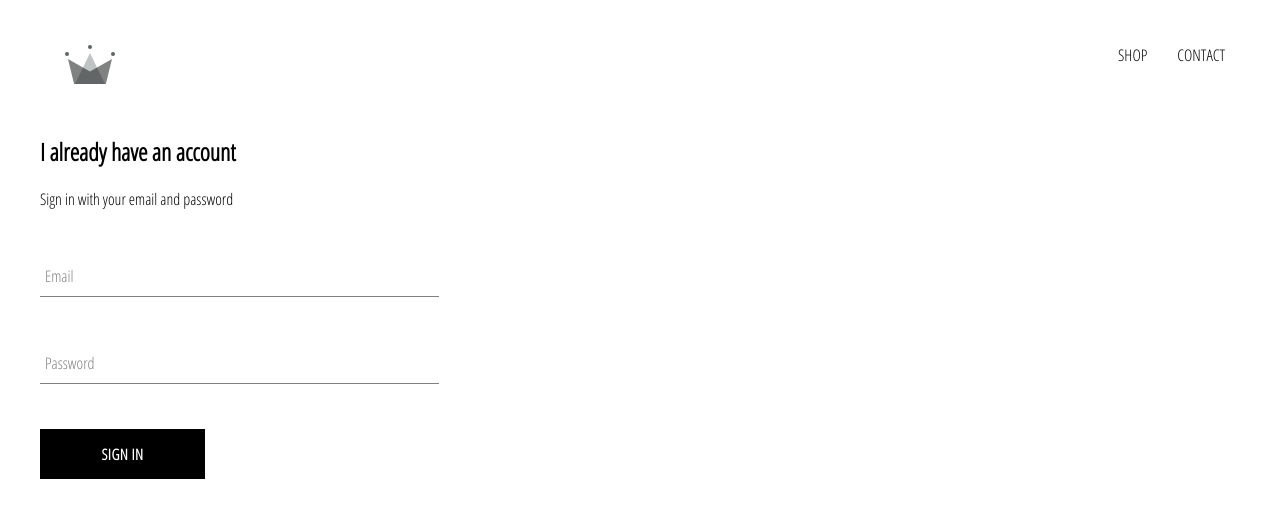
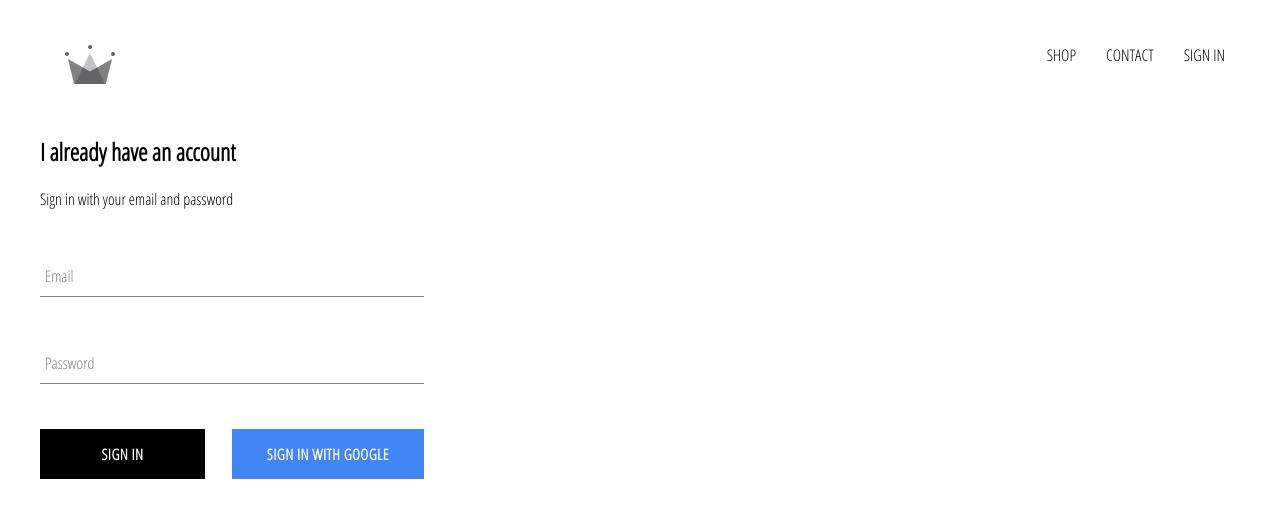
Before and after one commit to marosvida/e-clothes, a React (Create React App) app: page /signin in a window 1280 px wide. Shown: the top 518 px of the page. Built offline with nearby package versions, Linux system fonts and the light colour scheme; no server answers.

Commit message:
implemented firebase and sign in with google and sign out

```diff
--- a/package.json
+++ b/package.json
@@ -6,6 +6,7 @@
     "@testing-library/jest-dom": "^4.2.4",
     "@testing-library/react": "^9.3.2",
     "@testing-library/user-event": "^7.1.2",
+    "firebase": "^7.19.0",
     "node-sass": "^4.14.1",
     "react": "^16.13.1",
     "react-dom": "^16.13.1",
--- a/src/App.css
+++ b/src/App.css
@@ -7,3 +7,7 @@
     text-decoration: none;
     color: black;
 }
+
+* {
+    box-sizing: border-box;
+}
--- a/src/App.js
+++ b/src/App.js
@@ -7,19 +7,44 @@
 import Header from './components/header/header.component'
 import HomePage from '../src/pages/homepage/homepage.components'
 import ShopPage from '../src/pages/shop/shop.component'
-import SignINAndSignUpPage from '../src/pages/sign-in-sign-up/sign-in-sign-up.component';
+import SignInAndSignUpPage from '../src/pages/sign-in-sign-up/sign-in-sign-up.component';
+import { auth } from '../src/firebase/firebase.utils'
 
-function App() {
+class App extends React.Component {
+  constructor(props){
+    super(props);
+
+    this.state = {
+      currentUser: null
+    };
+  }
+
+  unsubscribeFromAuth = null;
+
+  componentDidMount() {
+    this.unsubscribeFromAuth = auth.onAuthStateChanged(user => {
+      this.setState({ currentUser: user });
+
+      console.log(user);
+    })
+  }
+
+  componentWillUnmount() {
+    this.unsubscribeFromAuth();
+  }
+
+  render() {
     return (
       <div>
-      <Header />
+        <Header currentUser={this.state.currentUser} />
         <Switch>
           <Route exact path='/' component={HomePage} />
           <Route path='/shop' component={ShopPage} />
-        <Route path='/signin' component={SignINAndSignUpPage} />
+          <Route path='/signin' component={SignInAndSignUpPage} />
         </Switch>
       </div>
     );
   }
+}
 
 export default App;
--- a/src/components/custom-button/custom-button.component.jsx
+++ b/src/components/custom-button/custom-button.component.jsx
@@ -2,8 +2,10 @@
 
 import './custom-button.styles.scss'
 
-const CustomButton = ({ children, ...otherProps }) => (
-    <button className='custom-button' {...otherProps} >
+const CustomButton = ({ children, isGoogleSignIn, ...otherProps }) => (
+    <button
+        className={`${isGoogleSignIn ? 'google-sign-in' : ''} custom-button`} {...otherProps}
+    >
         {children}
     </button>
 )
--- a/src/components/custom-button/custom-button.styles.scss
+++ b/src/components/custom-button/custom-button.styles.scss
@@ -19,4 +19,14 @@
     color: black;
     border: 1px solid black;
   }
+
+  &.google-sign-in {
+    background-color: #4285f4;
+    color: white;
+
+      &:hover {
+        background-color: #357ae8;
+        border: none;
+      }
+  }
 }
--- a/src/components/header/header.component.jsx
+++ b/src/components/header/header.component.jsx
@@ -1,11 +1,13 @@
 import React from 'react';
 import { Link } from 'react-router-dom';
+
+import { auth } from '../../firebase/firebase.utils'
 
 import { ReactComponent as Logo } from '../../assets/crown.svg'
 
 import './header.styles.scss'
 
-const Header = () => (
+const Header = ({ currentUser }) => (
     <div className='header'>
         <Link className='logo-container' to='/' >
             <Logo className='logo' />
@@ -13,7 +15,16 @@
         <div className='options'>
             <Link className='option' to='/shop' >SHOP</Link>
             <Link className='option' to='/contact' >CONTACT</Link>
+            {
+                currentUser ? (
+                    <div className='option' onClick={() => auth.signOut()} >SIGN OUT</div>
+                )
+                : (
+                    <Link className='option' to='/signin' >SIGN IN</Link>
+                )
+            }
         </div>
+
 
     </div>
 )
--- a/src/components/header/header.styles.scss
+++ b/src/components/header/header.styles.scss
@@ -20,6 +20,7 @@
 
     .option {
       padding: 10px 15px;
+      cursor: pointer;
     }
   }
 }
--- a/src/components/sign-in/sign-in.component.jsx
+++ b/src/components/sign-in/sign-in.component.jsx
@@ -4,6 +4,8 @@
 
 import FormInput from '../form-input/form-input.component'
 import CustomButton from '../custom-button/custom-button.component'
+
+import { signInWithGoogle } from '../../firebase/firebase.utils'
 
 
 
@@ -53,8 +55,14 @@
                         label='Password'
                         required
                     />
+                    <div className='buttons'>
+                        <CustomButton type='submit'>SIGN IN</CustomButton>
+                        <CustomButton onClick={signInWithGoogle} isGoogleSignIn>
+                            Sign in with Google
+                        </CustomButton>
+                    </div>
 
-                    <CustomButton type='submit' value='Submit Form'>SIGN IN</CustomButton>
+
                 </form>
 
             </div>
--- a/src/components/sign-in/sign-in.styles.scss
+++ b/src/components/sign-in/sign-in.styles.scss
@@ -6,4 +6,9 @@
   .title {
     margin: 10px 0;
   }
+
+  .buttons {
+    display: flex;
+    justify-content: space-between;
+  }
 }
--- /dev/null
+++ b/src/firebase/firebase.utils.js
@@ -0,0 +1,24 @@
+import firebase from 'firebase/app';
+import 'firebase/firestore';
+import 'firebase/auth';
+
+const config = {
+    apiKey: "AIzaSyCkRGTycj-hJ7502ZuW3FlW7RzJ5inX2lw",
+    authDomain: "clothing-5bf22.firebaseapp.com",
+    databaseURL: "https://clothing-5bf22.firebaseio.com",
+    projectId: "clothing-5bf22",
+    storageBucket: "clothing-5bf22.appspot.com",
+    messagingSenderId: "951111269656",
+    appId: "1:951111269656:web:62c95db34c2e8b9126726d"
+};
+
+firebase.initializeApp(config);
+
+export const auth = firebase.auth();
+export const firestore = firebase.firestore();
+
+const provider = new firebase.auth.GoogleAuthProvider();
+provider.setCustomParameters({ prompt: 'select_account' });
+export const signInWithGoogle = () => auth.signInWithPopup(provider);
+
+export default firebase;
--- a/src/pages/sign-in-sign-up/sign-in-sign-up.component.jsx
+++ b/src/pages/sign-in-sign-up/sign-in-sign-up.component.jsx
@@ -4,10 +4,10 @@
 
 import SignIn from '../../components/sign-in/sign-in.component'
 
-const SignINAndSignUpPage = () => (
+const SignInAndSignUpPage = () => (
     <div className='sign-in-sign-up'>
         <SignIn />
     </div>
 )
 
-export default SignINAndSignUpPage;
+export default SignInAndSignUpPage;
```
Also changed, not shown: 1 other file (tests, documents, lock files or other folders). Lines whose indentation alone changed are shown as unchanged.
